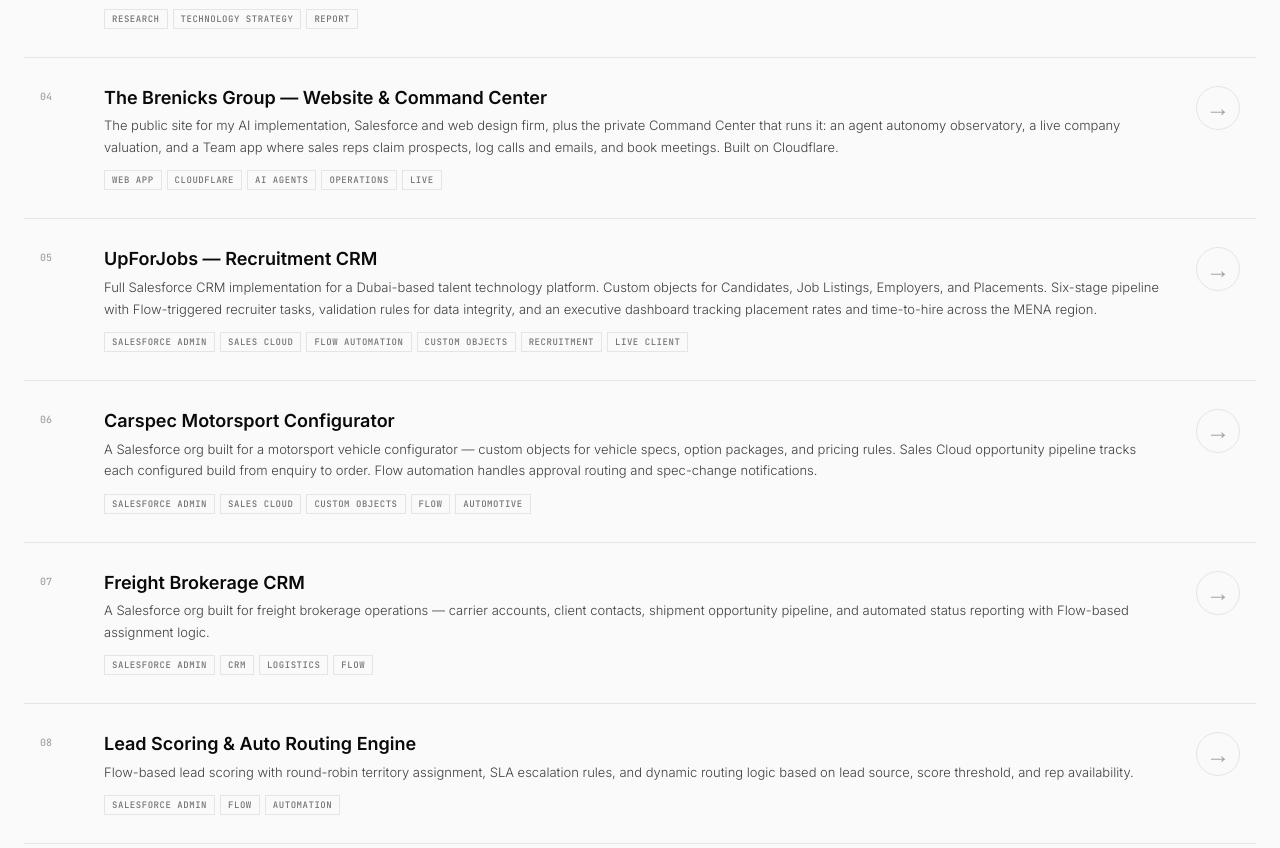
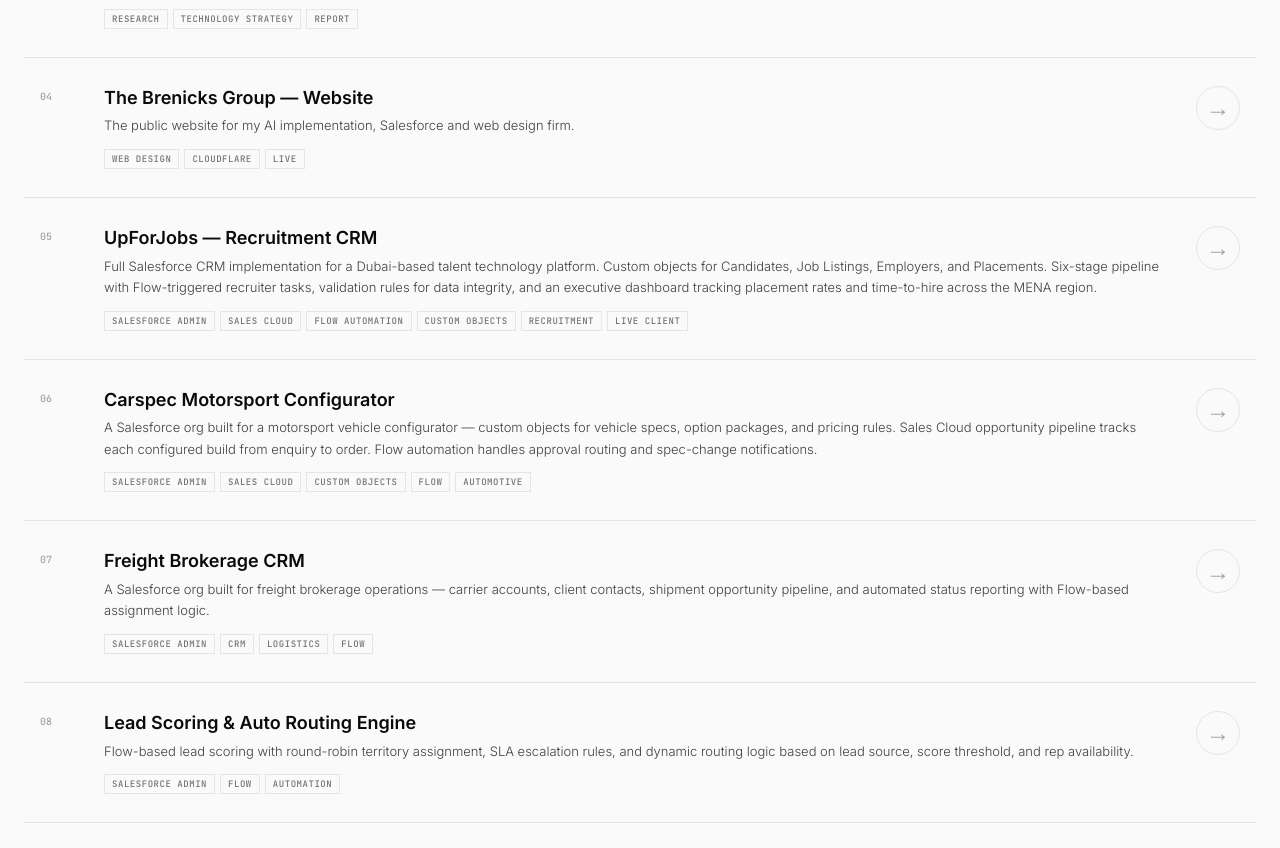
Before and after one commit to LionelKMunyuki/LionelKMunyuki.github.io, a plain HTML site: page index.html in a window 1280 px wide. Shown: the part 3954-4802 px from the top of the page. Drawn offline with Linux system fonts and the light colour scheme.

Commit message:
Portfolio: describe only the public Brenicks website; keep internal systems private
Co-Authored-By: Claude Opus 5.5 <noreply@anthropic.com>
Claude-Session: https://claude.ai/code/session_01PsF2zxhN9JWkdsCM36sbvK

```diff
--- a/index.html
+++ b/index.html
@@ -881,13 +881,11 @@ footer {
     <a class="project-row" data-domain="web" href="https://brenicks.com" target="_blank" rel="noopener">
       <div class="project-num">04</div>
       <div class="project-body">
-        <div class="project-name">The Brenicks Group — Website & Command Center</div>
-        <div class="project-desc">The public site for my AI implementation, Salesforce and web design firm, plus the private Command Center that runs it: an agent autonomy observatory, a live company valuation, and a Team app where sales reps claim prospects, log calls and emails, and book meetings. Built on Cloudflare.</div>
+        <div class="project-name">The Brenicks Group — Website</div>
+        <div class="project-desc">The public website for my AI implementation, Salesforce and web design firm.</div>
         <div class="project-tags">
-          <span class="project-tag">Web App</span>
+          <span class="project-tag">Web Design</span>
           <span class="project-tag">Cloudflare</span>
-          <span class="project-tag">AI Agents</span>
-          <span class="project-tag">Operations</span>
           <span class="project-tag">Live</span>
         </div>
       </div>
```
